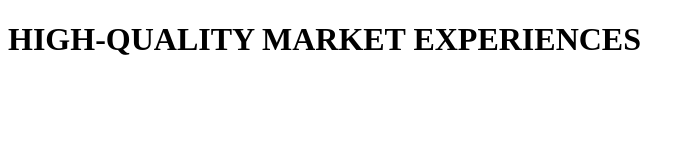
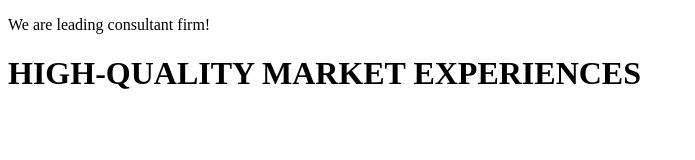
Before and after one commit to Hamzasaiditahere/business-consulting-copiar, a plain HTML site: page index.html in a window 1280 px wide. Shown: the whole page, without its empty margins (0-695 px from the left). Drawn offline with Linux system fonts and the light colour scheme.

Commit message:
Add header section and create CSS file

```diff
--- a/index.html
+++ b/index.html
@@ -6,6 +6,12 @@
     <title>Charles Business Consulting</title>
 </head>
 <body>
+    <header>
+        <div>
+        <p>We are leading consultant firm!</p>
+
+        </div>
+    </header>
     <h1>HIGH-QUALITY MARKET EXPERIENCES</h1>
 </body>
 </html>
```
Also changed, not shown: llalala.css (added).
